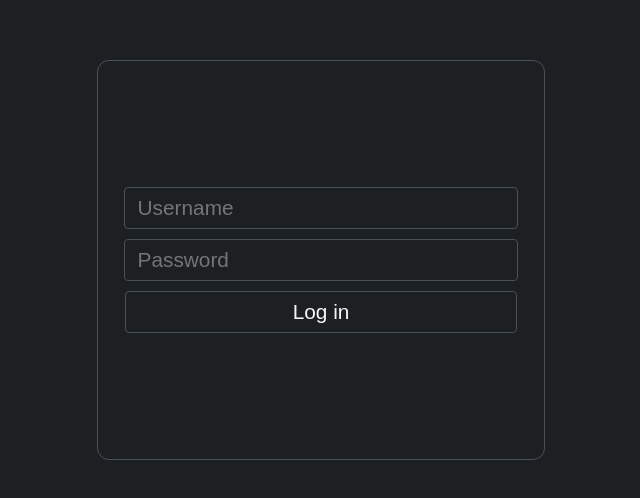
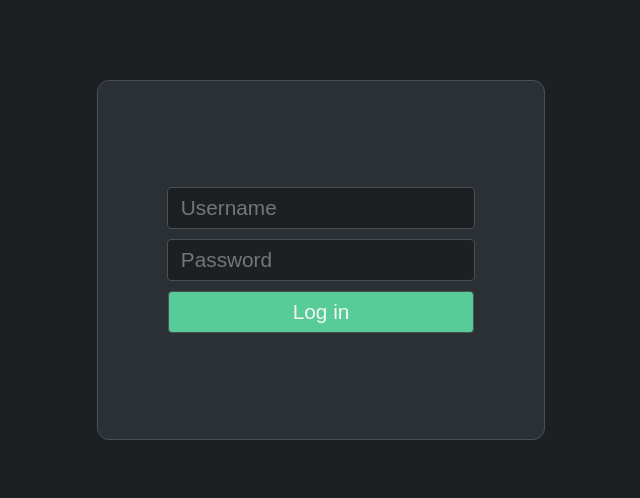
Before and after one commit to WasAlexis/nubo, a React (Vite) app in the folder client/: page /login in a window 1280 px wide. Shown: the part 140-638 px from the top of the page, without its empty margins (319-959 px from the left). Built offline with nearby package versions, Linux system fonts and the light colour scheme.

Commit message:
fix: upgrading login appearance

```diff
--- a/client/src/styles/login.css
+++ b/client/src/styles/login.css
@@ -11,9 +11,14 @@
     flex-direction: column;
     justify-content: center;
     margin: 0 auto;
-    padding: calc(1vw + 1vh);
+    padding: 0 5vw;
     width: 35%;
-    height: 50%;
+    height: 45%;
     border: 1px solid var(--border-glass-color);
     border-radius: 12px;
+    background-color: var(--glass-color);
 }
+
+.login-container form button {
+    background-color: var(--green-color);
+}
```
